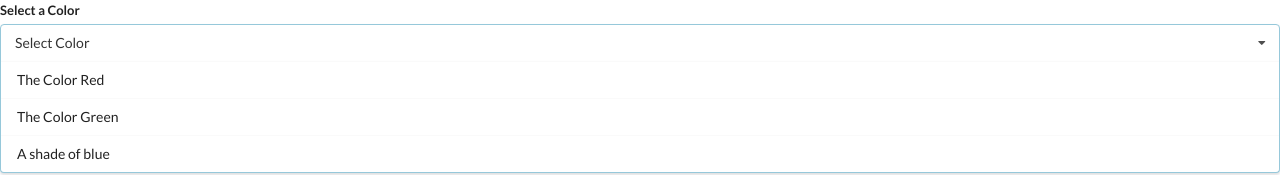
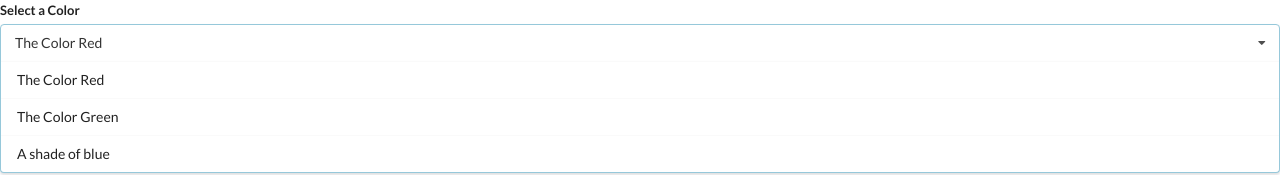
Before and after one commit to km796/widgets, a React (Create React App) app: page / in a window 1280 px wide. Shown: the top 175 px of the page. Built offline with nearby package versions, Linux system fonts and the light colour scheme.

Commit message:
Dropdown selection state

```diff
--- a/src/components/App.js
+++ b/src/components/App.js
@@ -1,4 +1,4 @@
-import React from "react"
+import React, {useState} from "react"
 import Accordion from "./Accordion"
 import Dropdown from "./Dropdown"
 import Search from "./Search"
@@ -30,9 +30,14 @@
 ]
 
 export default () => {
+    const [selected, setSelected] = useState(options[0])
+
     return (
         <div>
-            <Dropdown options={options} />
+            <Dropdown
+            selected={selected}
+            onSelectedChange={setSelected}
+            options={options} />
         </div>
     )
 }
--- a/src/components/Dropdown.js
+++ b/src/components/Dropdown.js
@@ -1,9 +1,12 @@
 import React from "react";
 
-const Dropdown = ({options}) => {
+const Dropdown = ({options, selected, onSelectedChange}) => {
     const renderedOptions = options.map(option =>{
         return (
-            <div key={option.value} className="item">
+            <div key={option.value}
+            className="item"
+            onClick={()=> onSelectedChange(option)}
+            >
                 {option.label}
             </div>
         )
@@ -15,7 +18,7 @@
                 <label className="field">Select a Color</label>
                 <div className="ui selection dropdown visible active">
                     <i className="dropdown icon"></i>
-                    <div className="text">Select Color</div>
+                    <div className="text">{selected.label}</div>
                     <div className="menu visible transition">
                         {renderedOptions}
                     </div>
```
